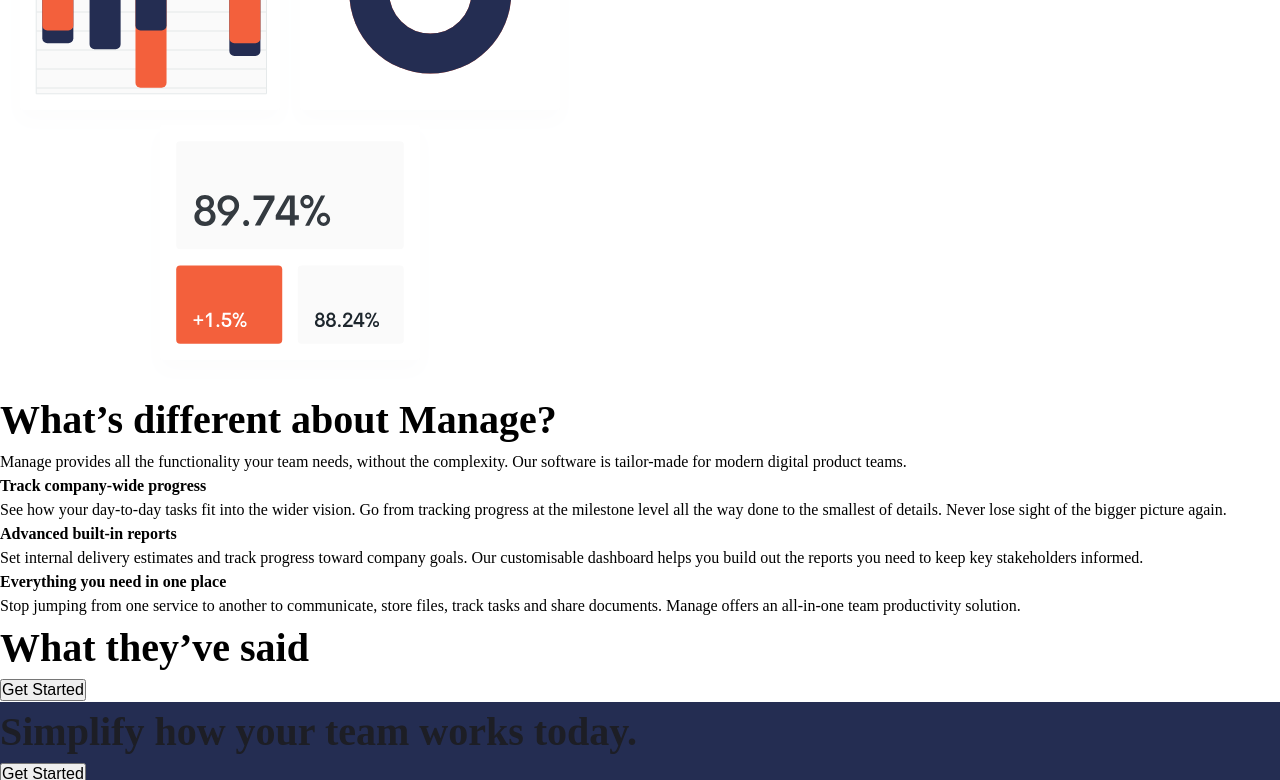
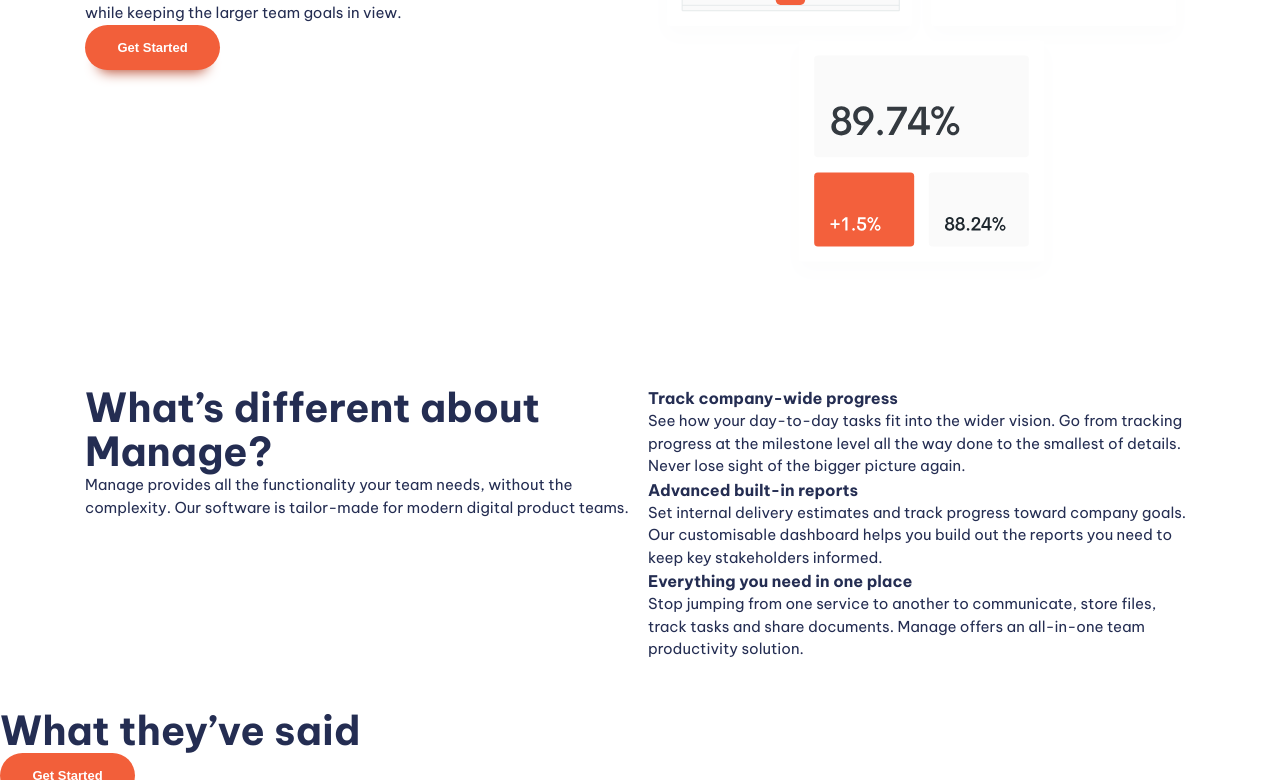
Before and after one commit to mhvirus/fem-manage-landing-page.github.io, a website built with Vite: page index.html in a window 1280 px wide. Shown: the part 435-1215 px from the top of the page. Built offline with nearby package versions, Linux system fonts and the light colour scheme.

Commit message:
gernal setting, layout and uitility classes added

```diff
--- a/index.html
+++ b/index.html
@@ -35,7 +35,7 @@
     <!-- main sections start -->
     <main>
       <!-- hero section -->
-      <section>
+      <section class="padding-block-900">
         <div class="container">
           <div class="even-columns">
             <!-- left side -->
@@ -64,7 +64,7 @@
       </section>
 
       <!-- blog section -->
-      <section>
+      <section class="padding-block-900">
         <div class="container">
           <div class="even-columns">
 
@@ -113,14 +113,14 @@
       </section>
 
       <!-- carousel section -->
-      <section class="carousel">
-        <h2 class="fs-secondary-heading">What they’ve said</h2>
+      <section class="carousel | padding-block-700">
+        <h2 class="fs-secondary-heading fw-bold">What they’ve said</h2>
         <!-- ** carousel here !!! -->
         <button class="button">Get Started</button>
       </section>
 
       <!-- cta section -->
-      <section class="cta | bg-primary-400 text-neutral-100">
+      <section class="cta | bg-accent-400 text-neutral-100 padding-block-700">
         <div class="container">
           <div class="even-columns">
             <div>
@@ -135,9 +135,9 @@
 
     </main>
 
-    <footer class="bg-neutral-900 text-neutral-100">
+    <footer class="bg-neutral-900 text-neutral-100 padding-block-700">
       <div class="container">
-        <div class="enen-columns">
+        <div class="even-columns">
           <!-- social links and logo -->
           <div>
             <a href="#"><img src="./images/logo.svg" alt="manage"></a>
--- a/style.css
+++ b/style.css
@@ -1,11 +1,13 @@
 :root {
+  --clr-accent-500: hsl(12, 60%, 45%);
   --clr-accent-400: hsl(12, 88%, 59%);
+  --clr-accent-300: hsl(12, 88%, 75%);
   --clr-accent-100: hsl(13, 100%, 96%);
 
   --clr-primary-400: hsl(228, 39%, 23%);
 
-  --clr-neutral-100: hsl(232, 12%, 13%);
-  --clr-neutral-900: hsl(0 0% 0%);
+  --clr-neutral-900: hsl(232, 12%, 13%);
+  --clr-neutral-100: hsl(0 0% 100%);
 
   --ff-primary: 'Be Vietnam Pro', sans-serif;
 
@@ -29,6 +31,16 @@
   --fs-secondary-heading: var(--fs-700);
   --fs-nav: var(--fs-500);
   --fs-button: var(--fs-300);
+
+  --size-100: 0.25rem;
+  --size-200: 0.5rem;
+  --size-300: 0.75rem;
+  --size-400: 1rem;
+  --size-500: 1.5rem;
+  --size-600: 2rem;
+  --size-700: 3rem;
+  --size-800: 4rem;
+  --size-900: 5rem;
 
 }
 
@@ -151,9 +163,11 @@
 
 .fs-primary-heading {
   font-size: var(--fs-primary-heading);
+  line-height: 1.1;
 }
 .fs-secondary-heading {
   font-size: var(--fs-secondary-heading);
+  line-height: 1.1;
 }
 
 .fs-300 {
@@ -168,3 +182,80 @@
 .fs-600 {
   font-size: var(--fs-600);
 }
+
+/* craeting padding class so have space between elements and sections  */
+.padding-block-900 {
+  padding-block: var(--size-900);
+}
+
+.padding-block-900 {
+  padding-block: var(--size-700);
+}
+
+/* uitility for spaceing for whole website */
+.container {
+  --max-width: 1110px;
+  --padding: 1rem;
+
+
+  width: min(var(--max-width), 100% - (var(--padding) * 2));
+  margin-inline: auto;
+}
+
+/*
+  uitility for having two columns in one div
+  with equal space each have, and with 16px gap
+  between them. media query for small screens
+  so it also works on mobile.
+ */
+.even-columns {
+  display: grid;
+  gap: 1rem;
+}
+
+@media (min-width: 50em) {
+  .even-columns {
+   grid-auto-flow: column;
+   grid-auto-columns: 1fr;
+  }
+}
+
+/* * general styling */
+
+body {
+  font-family: var(--ff-body);
+  font-size: var(--fs-body);
+  color: var(--clr-primary-400);
+}
+
+/* button */
+.button {
+  line-height: 1;
+  text-decoration: none;
+  cursor: pointer;
+  border-radius: 100vmax;
+  border: 0;
+  padding: 1.25em 2.5em;
+  font-weight: var(--fw-bold);
+  font-size: var(--fs-button);
+  color: var(--clr-neutral-100);
+  background-color: var(--clr-accent-400);
+  box-shadow: 0 1.125em 1em -1em var(--clr-accent-500);
+}
+
+.button[data-type="inverted"] {
+  background-color: var(--clr-neutral-100);
+  color: var(--clr-accent-400);
+}
+
+.button:hover,
+.button:focus-visible {
+  background-color: var(--clr-accent-300);
+  box-shadow: 0 1.125em 1em -1em var(--clr-accent-500);
+}
+
+.button[data-type="inverted"]:hover,
+.button[data-type="inverted"]:focus-visible {
+  background-color: var(--clr-neutral-100);
+  color: var(--clr-accent-400);
+}
```
Also changed, not shown: 1 other file.
